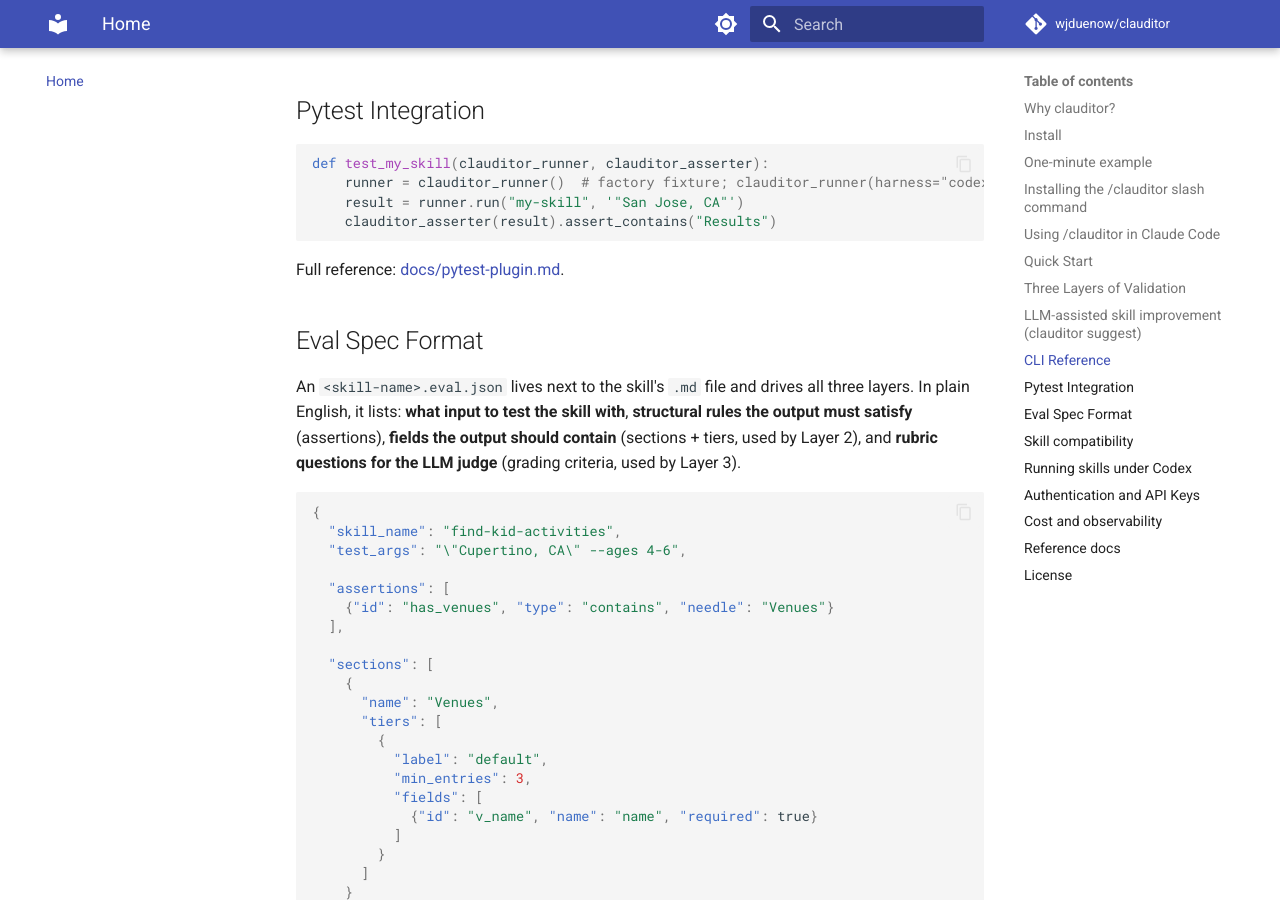
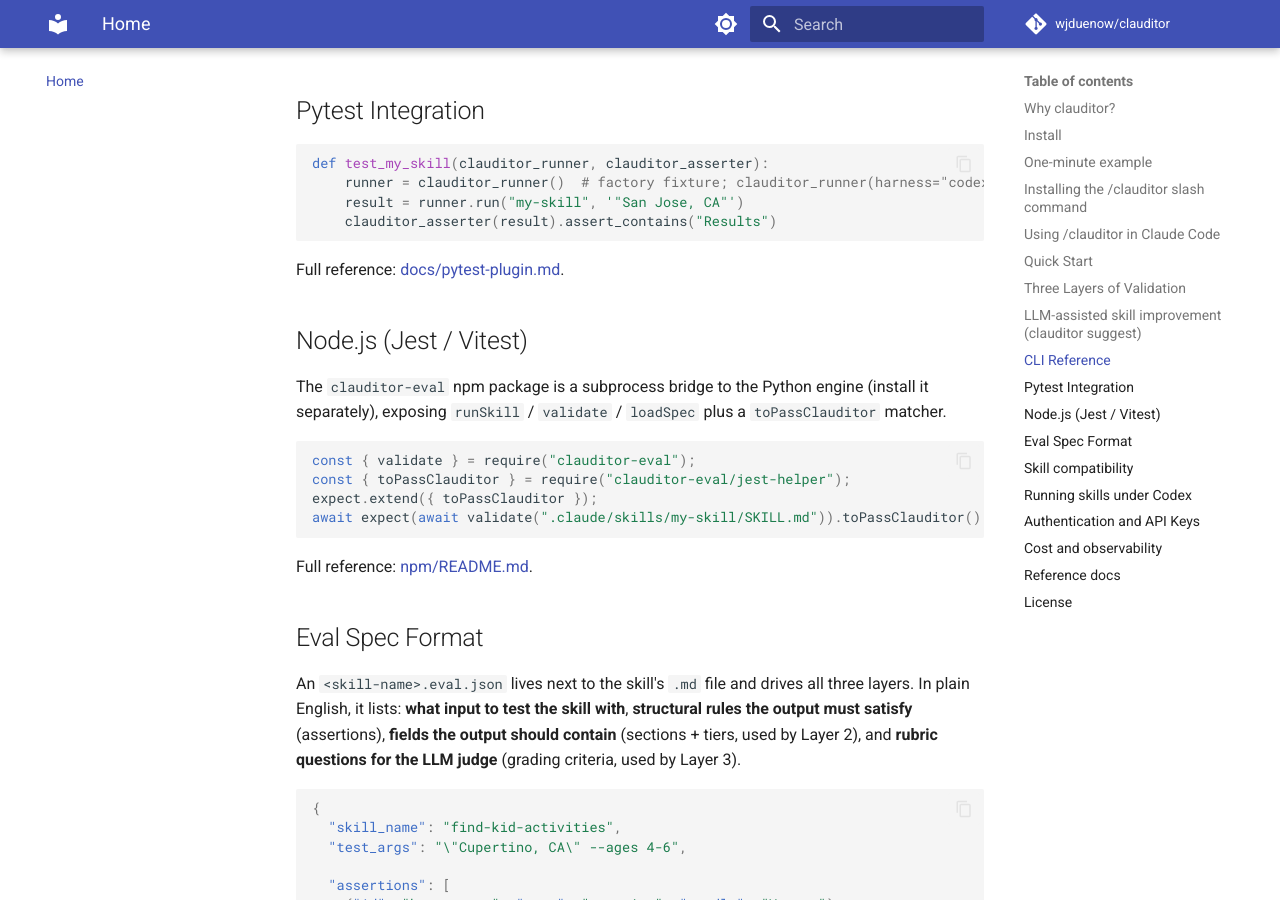
Before and after one commit to wjduenow/clauditor, an MkDocs documentation site: the page built from docs/index.md, in a window 1280 px wide and 900 px high, scrolled down 4498 px. Built offline with MkDocs 1.6.1 and Material for MkDocs 9.7.7, drawn with Linux system fonts in a browser that asks for light colours; comment, search, counter and statistics services are not loaded; some of the changed lines change nothing that is shown.

Commit message:
clauditor-ovml.7: Add npm README usage docs + npm-publish CI workflow

````diff
--- a/README.md
+++ b/README.md
@@ -15,7 +15,7 @@
 <details markdown="1">
 <summary>Contents</summary>
 
-[Why clauditor?](#why-clauditor) · [Install](#install) · [One-minute example](#one-minute-example) · [Installing /clauditor](#installing-the-clauditor-slash-command) · [Using /clauditor](#using-clauditor-in-claude-code) · [Quick Start](#quick-start) · [Three Layers](#three-layers-of-validation) · [Suggest](#llm-assisted-skill-improvement-clauditor-suggest) · [CLI Reference](#cli-reference) · [Pytest Integration](#pytest-integration) · [Eval Spec Format](#eval-spec-format) · [Skill compatibility](#skill-compatibility) · [Running under Codex](#running-skills-under-codex) · [Authentication](#authentication-and-api-keys) · [Reference docs](#reference-docs)
+[Why clauditor?](#why-clauditor) · [Install](#install) · [One-minute example](#one-minute-example) · [Installing /clauditor](#installing-the-clauditor-slash-command) · [Using /clauditor](#using-clauditor-in-claude-code) · [Quick Start](#quick-start) · [Three Layers](#three-layers-of-validation) · [Suggest](#llm-assisted-skill-improvement-clauditor-suggest) · [CLI Reference](#cli-reference) · [Pytest Integration](#pytest-integration) · [Node.js](#nodejs-jest--vitest) · [Eval Spec Format](#eval-spec-format) · [Skill compatibility](#skill-compatibility) · [Running under Codex](#running-skills-under-codex) · [Authentication](#authentication-and-api-keys) · [Reference docs](#reference-docs)
 
 </details>
 
@@ -172,6 +172,19 @@
 
 Full reference: [docs/pytest-plugin.md](https://github.com/wjduenow/clauditor/blob/dev/docs/pytest-plugin.md).
 
+## Node.js (Jest / Vitest)
+
+The `clauditor-eval` npm package is a subprocess bridge to the Python engine (install it separately), exposing `runSkill` / `validate` / `loadSpec` plus a `toPassClauditor` matcher.
+
+```js
+const { validate } = require("clauditor-eval");
+const { toPassClauditor } = require("clauditor-eval/jest-helper");
+expect.extend({ toPassClauditor });
+await expect(await validate(".claude/skills/my-skill/SKILL.md")).toPassClauditor();
+```
+
+Full reference: [npm/README.md](https://github.com/wjduenow/clauditor/blob/dev/npm/README.md).
+
 ## Eval Spec Format
 
 An `<skill-name>.eval.json` lives next to the skill's `.md` file and drives all three layers. In plain English, it lists: **what input to test the skill with**, **structural rules the output must satisfy** (assertions), **fields the output should contain** (sections + tiers, used by Layer 2), and **rubric questions for the LLM judge** (grading criteria, used by Layer 3).
--- a/npm/README.md
+++ b/npm/README.md
@@ -1,44 +1,234 @@
 # clauditor-eval
 
 Node.js wrapper for [clauditor](https://github.com/wjduenow/clauditor) — an
-auditor for Claude Code skills and slash commands.
+auditor for Claude Code skills and slash commands. Run skills, validate them
+against an eval spec, and assert the result from Jest or Vitest.
 
-> **Status: skeleton (US-002).** The public JS API (`runSkill`, `validate`,
-> `loadSpec`), the Jest/Vitest matcher, and the CLI launcher land in later
-> stories. Full documentation arrives in US-007.
+## How it works: a subprocess bridge
 
-## What this is
+`clauditor-eval` is a **subprocess bridge**. It does NOT reimplement
+clauditor's evaluation layers in JavaScript and it does NOT bundle Python —
+it shells out to the Python `clauditor` engine and parses its `--json`
+output. The Python engine **must be installed separately**.
 
-`clauditor-eval` is a **subprocess bridge**: it shells out to the Python
-`clauditor` engine (`pip install clauditor-eval`) rather than
-reimplementing the evaluation layers in JavaScript. v1 ships **no
-PyInstaller binary and no platform packages** — the Python engine must be
-installed separately.
+### Prerequisite: install the Python engine
 
-## Requirements
+Install the engine with any of:
 
-- Node.js `>=18`
-- The Python `clauditor` engine on `PATH` (or reachable via
-  `python -m clauditor`).
+```sh
+pipx install clauditor-eval        # recommended — isolated, on PATH
+uv tool install clauditor-eval     # if you use uv
+pip install clauditor-eval         # into the active environment
+```
 
-## Naming and versioning
+`clauditor-eval` resolves the engine in this order:
 
-- **Package name `clauditor-eval`.** The unscoped npm name `clauditor` is
-  already taken by an unrelated owner, so this package uses
-  `clauditor-eval`, matching the PyPI package name (DEC-001).
-- **npm version `0.1.0`.** The Python engine's version
-  (`pyproject.toml [project].version`, currently `0.1.3.dev0`) is not a
-  valid npm semver. Rather than mechanically transliterate it, the initial
-  npm release uses the clean semver `0.1.0`. Future npm releases track the
-  npm package's own changes; they are not pinned 1:1 to the PyPI version.
+1. `CLAUDITOR_BIN` — an explicit path to the engine binary (wins).
+2. `clauditor` on `PATH`.
+3. `python3 -m clauditor` — best-effort fallback when `python3` is on `PATH`.
 
-## Reserved scope
+If none resolve, calls throw `ClauditorNotFoundError` with an install hint.
 
-The npm scope `@clauditor-eval/*` is **RESERVED** for a future
-PyInstaller binary-distribution epic (DEC-013). It is intentionally unused
-in v1 — there are no `optionalDependencies` and no per-platform packages.
-The scope is documented here so the binary follow-up can claim it without
-renaming this package.
+## Install
+
+```sh
+npm install --save-dev clauditor-eval
+```
+
+Requires Node.js `>=18`.
+
+## API
+
+```js
+const { runSkill, validate, loadSpec } = require("clauditor-eval");
+```
+
+### `runSkill(skill, opts)`
+
+Runs `clauditor run <skill> --json` and resolves to the parsed SkillResult:
+
+```js
+const result = await runSkill("my-skill", {
+  args: '"San Jose, CA"',
+  projectDir: ".",
+  timeout: 120, // SECONDS
+});
+// result === {
+//   output, exit_code, duration_seconds, error, error_category,
+//   warnings, input_tokens, output_tokens, harness, skill, args
+// }
+```
+
+Options:
+
+- `args` — forwarded as `--args <value>`.
+- `projectDir` — forwarded as `--project-dir <value>`.
+- `timeout` — engine timeout in **seconds** (also bounds the subprocess).
+
+**v1 limitation:** `runSkill` does NOT return an `entries` field. Per-field
+Layer 2 `entries` require an eval spec and the L2 extraction pass — use
+`validate()` for per-criterion assertion results (DEC-004).
+
+### `validate(skillPath, opts)`
+
+Runs `clauditor validate <skillPath> --json` and resolves to the eval report:
+
+```js
+const report = await validate(".claude/skills/my-skill/SKILL.md", {
+  eval: "my-skill.eval.json",
+  timeout: 180,
+});
+// report === {
+//   passed, pass_rate,
+//   results: [{ name, passed, message, ... }, ...]
+// }
+```
+
+Options:
+
+- `eval` — forwarded as `--eval <path>`.
+- `timeout` — engine timeout in **seconds**.
+
+**A failing eval resolves, it does not throw.** A failing eval is the Python
+engine's exit code 1, which `clauditor-eval` treats as DATA: `validate()`
+resolves with `{ passed: false, ... }`. Only exit 2 (input validation) and
+exit 3 (provider API failure) throw (see Errors below).
+
+### `loadSpec(target)`
+
+Reads and parses an eval spec from disk and resolves to the parsed object:
+
+```js
+const spec = await loadSpec(".claude/skills/my-skill/SKILL.md");
+const explicit = await loadSpec("my-skill.eval.json");
+```
+
+Discovery rules:
+
+- A `target` ending in `.json` is read directly as the eval file.
+- `X.md` → looks for sibling `X.eval.json`.
+- `.../SKILL.md` → looks for `eval.json`, then `<dirname>.eval.json`, in the
+  skill's directory.
+
+**v1 limitation:** `loadSpec` only reads and `JSON.parse`s the file. It does
+NOT re-validate the spec through the Python engine's loader (DEC-012).
+
+## Errors
+
+All errors extend `ClauditorError`, so one `catch` can cover the family:
+
+- `ClauditorNotFoundError` — the Python engine could not be resolved.
+- `ClauditorInputError` — Python exit code 2 (input validation failure).
+- `ClauditorApiError` — Python exit code 3 (provider API failure).
+
+```js
+const {
+  ClauditorError,
+  ClauditorNotFoundError,
+  ClauditorInputError,
+  ClauditorApiError,
+} = require("clauditor-eval");
+
+try {
+  await validate(".claude/skills/my-skill/SKILL.md");
+} catch (err) {
+  if (err instanceof ClauditorNotFoundError) {
+    console.error("Install the engine: pipx install clauditor-eval");
+  } else if (err instanceof ClauditorInputError) {
+    console.error("Bad input:", err.message);
+  } else if (err instanceof ClauditorApiError) {
+    console.error("Provider API failure — retry later:", err.message);
+  } else if (err instanceof ClauditorError) {
+    console.error("clauditor failed:", err.message);
+  } else {
+    throw err;
+  }
+}
+```
+
+## Jest / Vitest matcher
+
+`clauditor-eval/jest-helper` exports a custom `toPassClauditor` matcher that
+works under both Jest and Vitest (both await async matchers).
+
+Register it once and assert against a `validate()` result:
+
+```js
+const { validate } = require("clauditor-eval");
+const { toPassClauditor } = require("clauditor-eval/jest-helper");
+expect.extend({ toPassClauditor });
+
+test("skill passes eval", async () => {
+  await expect(
+    await validate(".claude/skills/my-skill/SKILL.md")
+  ).toPassClauditor();
+});
+```
+
+You can also pass a `runSkill()` result plus the eval path — the matcher
+calls `validate(evalPath)` to obtain the verdict:
+
+```js
+const { runSkill } = require("clauditor-eval");
+
+test("run then judge", async () => {
+  const result = await runSkill("my-skill", { args: '"San Jose, CA"' });
+  await expect(result).toPassClauditor(".claude/skills/my-skill/SKILL.md");
+});
+```
+
+Negate with `.not.toPassClauditor()`. On failure the matcher message lists
+the names of the criteria that did not pass.
+
+### Vitest
+
+The matcher is the same; import `expect` from `vitest`:
+
+```js
+import { expect, test } from "vitest";
+import { validate } from "clauditor-eval";
+import { toPassClauditor } from "clauditor-eval/jest-helper";
+
+expect.extend({ toPassClauditor });
+
+test("skill passes eval", async () => {
+  await expect(
+    await validate(".claude/skills/my-skill/SKILL.md")
+  ).toPassClauditor();
+});
+```
+
+## `CLAUDITOR_BIN`
+
+Set `CLAUDITOR_BIN` to point at a specific engine binary, bypassing PATH
+resolution entirely:
+
+```sh
+export CLAUDITOR_BIN=/opt/pipx/venvs/clauditor-eval/bin/clauditor
+```
+
+This wins over `clauditor` on `PATH` and the `python3 -m clauditor` fallback.
+
+## v1 limitations and roadmap
+
+- **Subprocess bridge today.** The Python engine is a hard prerequisite;
+  this package does not bundle Python.
+- **Standalone binaries are planned.** Zero-Python-install distribution via
+  PyInstaller binaries is a planned follow-up (DEC-013). The npm scope
+  `@clauditor-eval/*` is reserved for that per-platform binary epic and is
+  intentionally unused in v1 — no `optionalDependencies`, no platform
+  packages (DEC-002 / DEC-003 / DEC-013).
+- **No `entries` from `runSkill`.** See the `runSkill` note above (DEC-004).
+- **`loadSpec` does not re-validate.** See the `loadSpec` note above
+  (DEC-012).
+
+## Versioning
+
+The npm package version is **`0.1.0`** — a clean semver chosen for the
+initial npm release. The Python engine versions independently
+(`pyproject.toml [project].version`); the two are not pinned 1:1. The
+unscoped npm name `clauditor` was already taken by an unrelated owner, so
+this package uses `clauditor-eval`, matching the PyPI package name (DEC-001).
 
 ## License
 
````
Also changed, not shown: 1 other file.
